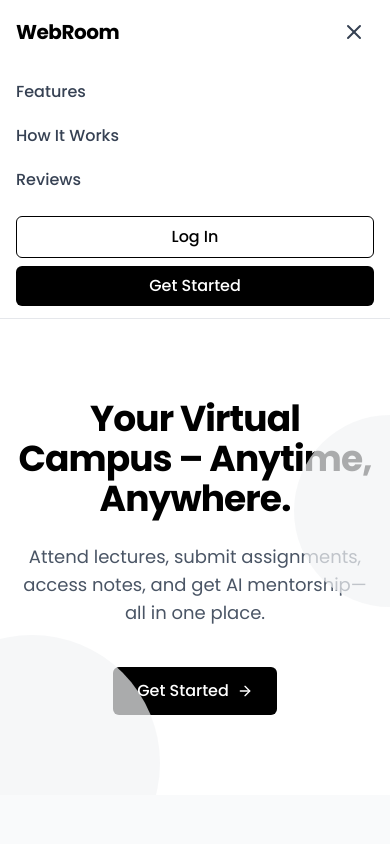
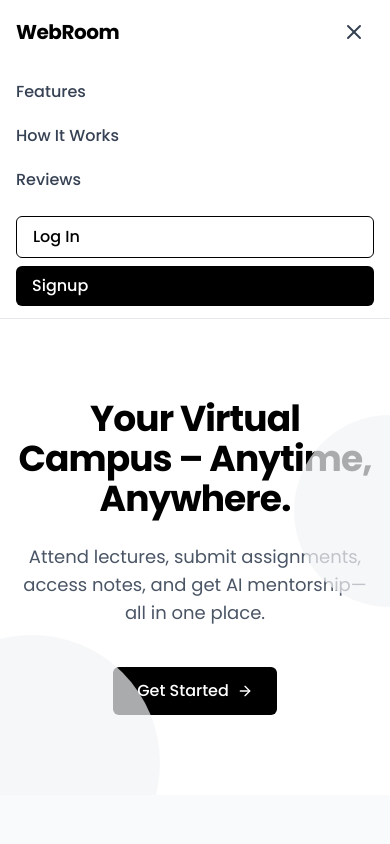
Before and after one commit to abhishekkhatale/final-year-project, a React (Vite) app: page / in a window 390 px wide. Both pictures are taken after a click on the button "Open main menu". Shown: the top 844 px of the page. Built offline with nearby package versions, Linux system fonts and the light colour scheme.

Commit message:
mobile nav added

```diff
--- a/src/components/Navbar.jsx
+++ b/src/components/Navbar.jsx
@@ -2,7 +2,7 @@
 
 import { useState } from "react"
 import { FiMenu, FiX } from "react-icons/fi"
-import { Link } from "react-router-dom"
+import { Link, Links } from "react-router-dom"
 
 export default function Navbar() {
   const [isMenuOpen, setIsMenuOpen] = useState(false)
@@ -88,12 +88,12 @@ export default function Navbar() {
               Reviews
             </a>
             <div className="mt-4 flex flex-col space-y-2">
-              <button className="w-full px-4 py-2 border border-black rounded-md text-base font-medium text-black hover:bg-gray-50 transition-colors">
+              <Link to="/login" className="w-full px-4 py-2 border border-black rounded-md text-base font-medium text-black hover:bg-gray-50 transition-colors">
                 Log In
-              </button>
-              <button className="w-full px-4 py-2 bg-black rounded-md text-base font-medium text-white hover:bg-gray-800 transition-colors">
-                Get Started
-              </button>
+              </Link>
+              <Link to="/signup" className="w-full px-4 py-2 bg-black rounded-md text-base font-medium text-white hover:bg-gray-800 transition-colors">
+                Signup
+              </Link>
             </div>
           </div>
         </div>
```
